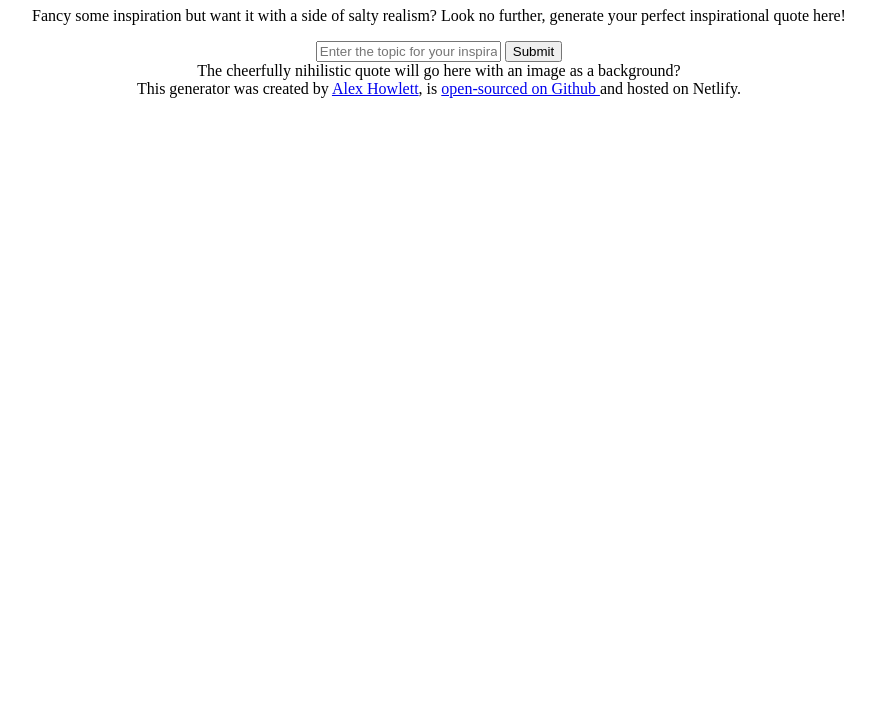
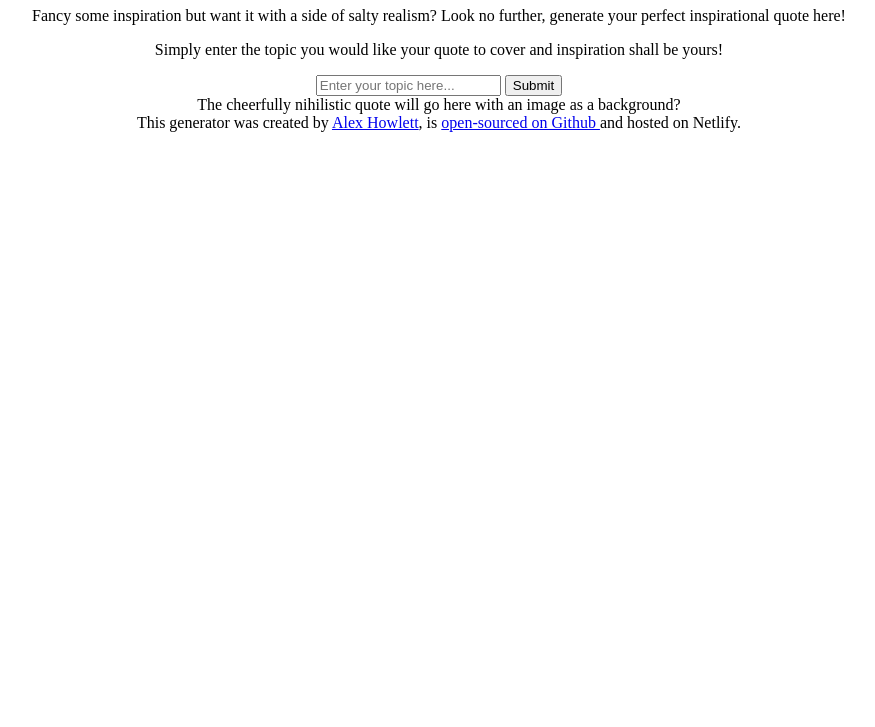
Before and after one commit to alehow84/ai-generator, a plain HTML site: page index.html in a window 1280 px wide. Shown: the part 73-800 px from the top of the page, without its empty margins (201-1076 px from the left). Drawn offline with Linux system fonts and the light colour scheme; a script that the page names is missing.

Commit message:
update basic html

```diff
--- a/index.html
+++ b/index.html
@@ -13,15 +13,15 @@
         Fancy some inspiration but want it with a side of salty realism? Look no
         further, generate your perfect inspirational quote here!
       </p>
+      <p>
+        Simply enter the topic you would like your quote to cover and
+        inspiration shall be yours!
+      </p>
       <form>
-        <input
-          type="text"
-          placeholder="Enter the topic for your inspirational quote"
-          required
-        />
+        <input type="text" placeholder="Enter your topic here..." required />
         <input type="submit" />
       </form>
-      <div>
+      <div class="quote-container">
         The cheerfully nihilistic quote will go here with an image as a
         background?
       </div>
```
